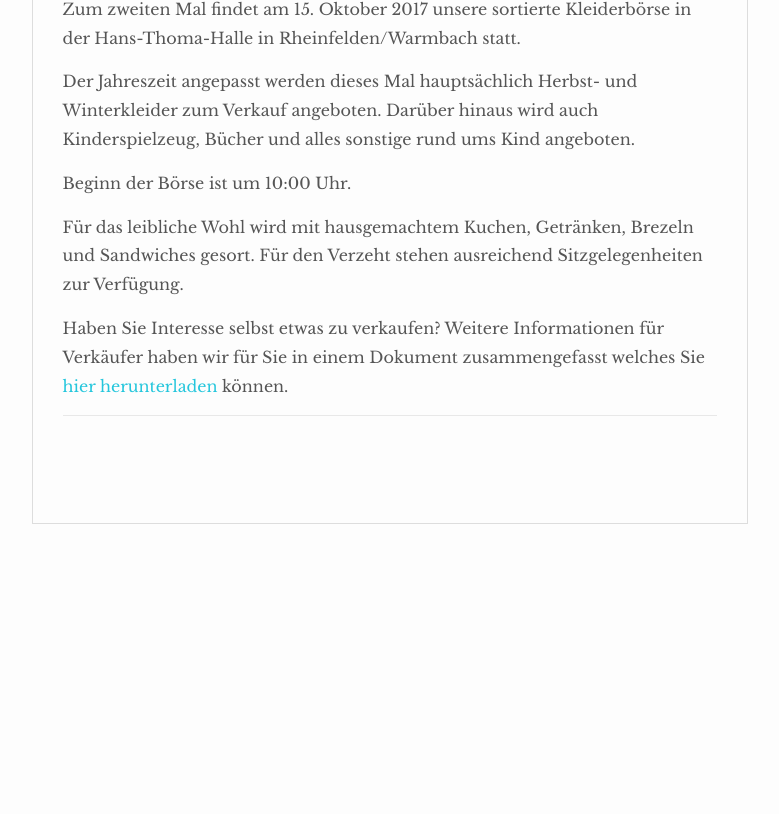
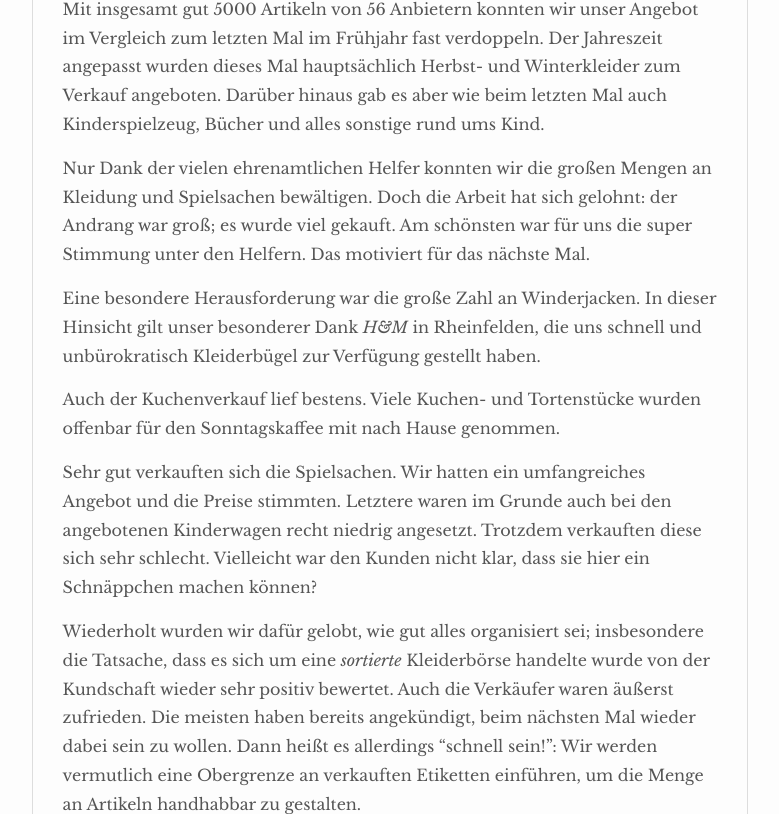
Before and after one commit to fv-kubu/fv-kubu, a Jekyll site: the page built from _posts/2017-10-15-kleiderboerse-herbst-2017.md, in a window 1280 px wide and 1400 px high, scrolled down 564 px. Shown: the part 261-1075 px from the top of the window, without its empty margins (250-1029 px from the left). Built offline with Jekyll 4.4.1, drawn with Linux system fonts in a browser that asks for light colours; nearby versions of some CDN libraries; before the commit the page ends 1413 px from its top, so only the background shows below that; some of the changed text lies outside the part shown; grey boxes are pictures that could not be loaded.

Commit message:
Kleiderbörse: in Ankündigung und Resümee gesplittet

```diff
--- a/_posts/2017-10-15-kleiderboerse-herbst-2017.md
+++ b/_posts/2017-10-15-kleiderboerse-herbst-2017.md
@@ -1,19 +1,30 @@
 ---
 layout: post
 title: Sortierte Kleiderbörse
-description: Sortierte Kleiderbörse in der Hans-Thoma-Halle in Rheinfelden/Warmbach am 15. Oktober 2017.
-categories: allgemein
+description: Resümee zu unserer Kleiderbörse in der Hans-Thoma-Halle in Rheinfelden/Warmbach am 15. Oktober 2017.
+categories: kleiderbörse
 ---
 
-![Flyer der Kleiderbörse](/images/flyer-boerse-herbst-2017.jpg "Flyer der Kleiderbörse")
+![Sortierte Kleidung](/images/20171014_165432.jpg "Sortierte Kleidung an der Kleidebörse")
 
-Zum zweiten Mal findet am 15. Oktober 2017 unsere sortierte Kleiderbörse in der Hans-Thoma-Halle in Rheinfelden/Warmbach statt.
+Mit insgesamt gut 5000 Artikeln von 56 Anbietern konnten wir unser Angebot im Vergleich zum letzten Mal im Frühjahr fast verdoppeln.
+Der Jahreszeit angepasst wurden dieses Mal hauptsächlich Herbst- und Winterkleider zum Verkauf angeboten. Darüber hinaus gab es aber wie beim letzten Mal auch Kinderspielzeug, Bücher und alles sonstige rund ums Kind.
 
-Der Jahreszeit angepasst werden dieses Mal hauptsächlich Herbst- und Winterkleider zum Verkauf angeboten. Darüber hinaus wird auch Kinderspielzeug, Bücher und alles sonstige rund ums Kind angeboten.
+Nur Dank der vielen ehrenamtlichen Helfer konnten wir die großen Mengen an Kleidung und Spielsachen bewältigen. Doch die Arbeit hat sich gelohnt: der Andrang war groß; es wurde viel gekauft.
+Am schönsten war für uns die super Stimmung unter den Helfern. Das motiviert für das nächste Mal.
 
-Beginn der Börse ist um 10:00 Uhr.
+Eine besondere Herausforderung war die große Zahl an Winderjacken. In dieser Hinsicht gilt unser besonderer Dank _H&M_ in Rheinfelden, die uns schnell und unbürokratisch Kleiderbügel zur Verfügung gestellt haben.
 
-Für das leibliche Wohl wird mit hausgemachtem Kuchen, Getränken, Brezeln und Sandwiches gesort. Für den Verzeht stehen ausreichend Sitzgelegenheiten zur Verfügung.
+Auch der Kuchenverkauf lief bestens. Viele Kuchen- und Tortenstücke wurden offenbar für den Sonntagskaffee mit nach Hause genommen.
+
+Sehr gut verkauften sich die Spielsachen. Wir hatten ein umfangreiches Angebot und die Preise stimmten.
+Letztere waren im Grunde auch bei den angebotenen Kinderwagen recht niedrig angesetzt. Trotzdem verkauften diese sich sehr schlecht. Vielleicht war den Kunden nicht klar, dass sie hier ein Schnäppchen machen können?
+
+Wiederholt wurden wir dafür gelobt, wie gut alles organisiert sei; insbesondere die Tatsache, dass es sich um eine _sortierte_ Kleiderbörse handelte wurde von der Kundschaft wieder sehr positiv bewertet.
+Auch die Verkäufer waren äußerst zufrieden. Die meisten haben bereits angekündigt, beim nächsten Mal wieder dabei sein zu wollen.
+Dann heißt es allerdings "schnell sein!": Wir werden vermutlich eine Obergrenze an verkauften Etiketten einführen, um die Menge an Artikeln handhabbar zu gestalten.
+
+![Spielsachen](/images/20171014_165432.jpg "Die Spielwarenabteilung der Kleidebörse")
 
 Haben Sie Interesse selbst etwas zu verkaufen?
 Weitere Informationen für Verkäufer haben wir für Sie in einem Dokument zusammengefasst welches Sie [hier herunterladen](/docs/Kleiderboerse_Teilnehmerinfo.pdf) können.
```
Also changed, not shown: _posts/2017-10-15-ankuendigung-kleiderboerse-herbst-2017.md (renamed from _posts/2017-12-17-Weihnachtsmarkt.md, +4 -3 lines), _posts/2017-12-16-adventsmarkt_rheinfelden.md (+1 -1 lines), 2 other files.
